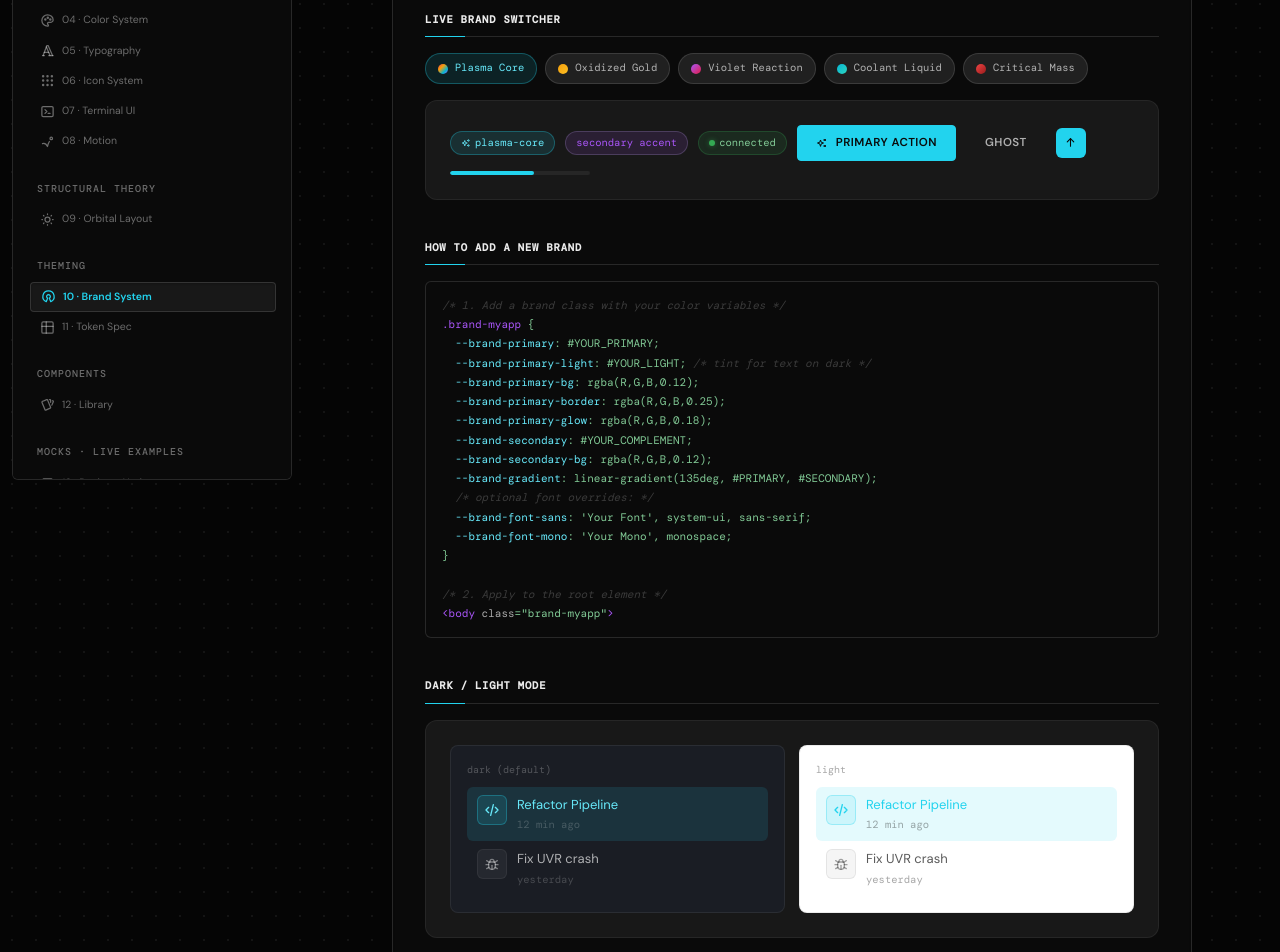
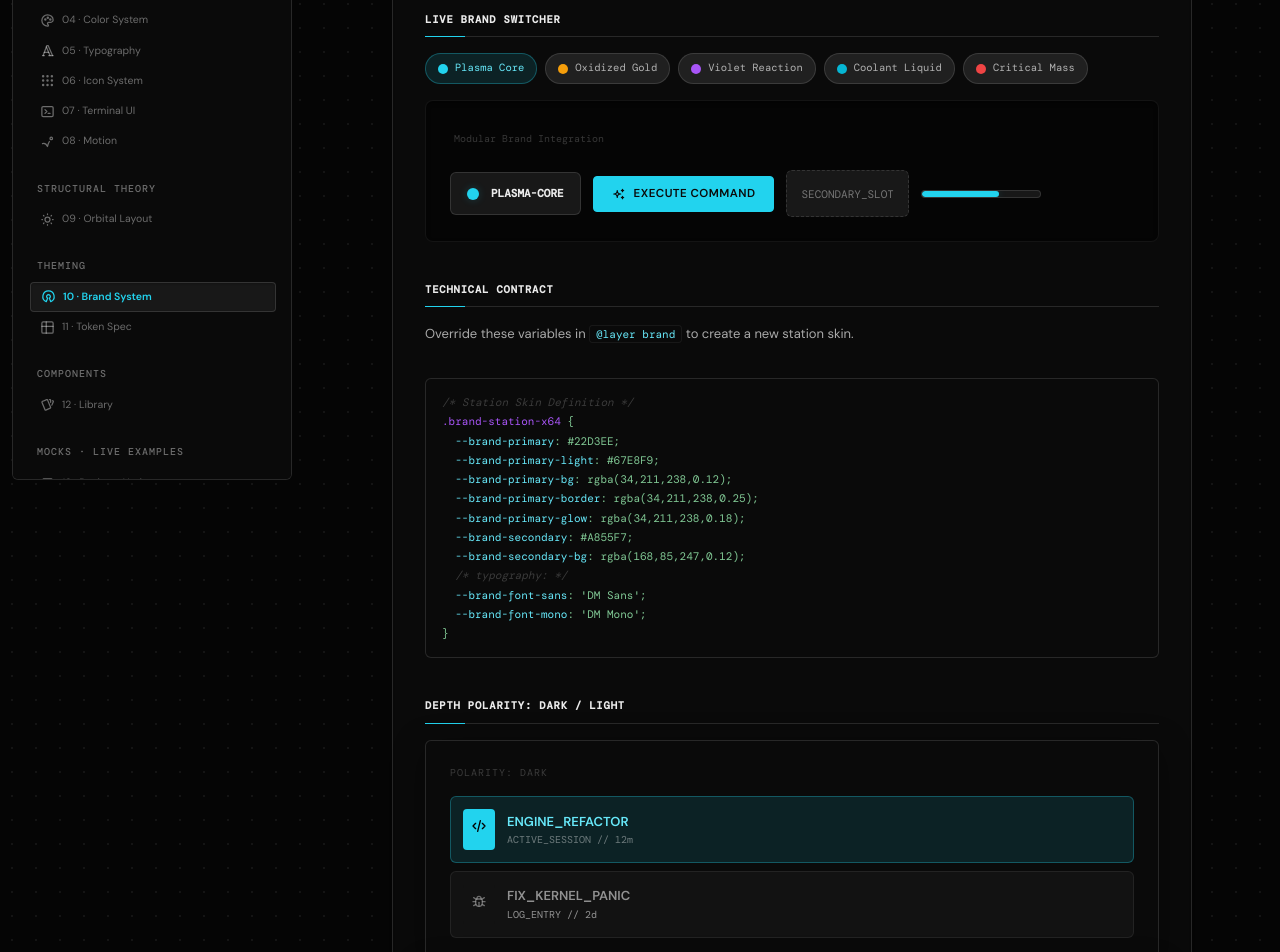
Before and after one commit to julesklord/monolithUI, a React (Vite) app in the folder monolith-ui/: page /MonolithUI/branding in a window 1280 px wide. Shown: the part 320-1272 px from the top of the page. Built offline with nearby package versions, Linux system fonts and the light colour scheme.

Commit message:
style: synchronize Brand System mocks with Elegant Industrial identity

```diff
--- a/monolith-ui/src/docs/sections/BrandTheming.tsx
+++ b/monolith-ui/src/docs/sections/BrandTheming.tsx
@@ -1,7 +1,6 @@
 import React from 'react';
 import {
   IconSparkles,
-  IconArrowUp,
   IconCode,
   IconBug
 } from '@tabler/icons-react';
@@ -22,77 +21,110 @@ export const BrandTheming: React.FC<BrandThemingProps> = ({ brand, handleBrandCl
         <div className="subsection-title">Live brand switcher</div>
         <div className="brand-switcher" id="brandSwitcher">
           <div className={`brand-btn ${brand === 'brand-plasma-core' ? 'active' : ''}`} onClick={() => handleBrandClick('brand-plasma-core')}>
-            <div className="brand-dot" style={{ background: 'linear-gradient(135deg, #ef4444 0%, #f59e0b 35%, #06b6d4 70%, #a855f7 100%)' }}></div>
+            <div className="brand-dot" style={{ background: '#22d3ee' }}></div>
             Plasma Core
           </div>
           <div className={`brand-btn ${brand === 'brand-oxidized-gold' ? 'active' : ''}`} onClick={() => handleBrandClick('brand-oxidized-gold')}>
-            <div className="brand-dot" style={{ background: 'linear-gradient(135deg,#f59e0b,#fbbf24)' }}></div>
+            <div className="brand-dot" style={{ background: '#f59e0b' }}></div>
             Oxidized Gold
           </div>
           <div className={`brand-btn ${brand === 'brand-violet-reaction' ? 'active' : ''}`} onClick={() => handleBrandClick('brand-violet-reaction')}>
-            <div className="brand-dot" style={{ background: 'linear-gradient(135deg,#a855f7,#e11d48)' }}></div>
+            <div className="brand-dot" style={{ background: '#a855f7' }}></div>
             Violet Reaction
           </div>
           <div className={`brand-btn ${brand === 'brand-coolant-liquid' ? 'active' : ''}`} onClick={() => handleBrandClick('brand-coolant-liquid')}>
-            <div className="brand-dot" style={{ background: 'linear-gradient(135deg,#06b6d4,#2dd4bf)' }}></div>
+            <div className="brand-dot" style={{ background: '#06b6d4' }}></div>
             Coolant Liquid
           </div>
           <div className={`brand-btn ${brand === 'brand-critical-mass' ? 'active' : ''}`} onClick={() => handleBrandClick('brand-critical-mass')}>
-            <div className="brand-dot" style={{ background: 'linear-gradient(135deg,#ef4444,#991b1b)' }}></div>
+            <div className="brand-dot" style={{ background: '#ef4444' }}></div>
             Critical Mass
           </div>
         </div>
-        <div className="canvas row" style={{ gap: '10px', alignItems: 'center' }} id="brandPreview">
-          <div className="pill primary"><IconSparkles size={10} /><span>{brand.replace('brand-', '')}</span></div>
-          <div className="pill secondary">secondary accent</div>
-          <div className="pill success"><div className="sdot on"></div>connected</div>
-          <button className="btn primary"><IconSparkles size={12} />Primary action</button>
-          <button className="btn ghost">Ghost</button>
-          <div className="send-btn"><IconArrowUp size={13} /></div>
-          <div className="progress-bar" style={{ width: '140px' }}><div className="progress-fill" style={{ width: '60%' }}></div></div>
+
+        <div className="canvas" style={{ padding: '24px', display: 'flex', flexDirection: 'column', gap: '24px', background: 'var(--ui-surface-0)', borderRadius: 'var(--ui-r-lg)', boxShadow: 'var(--ui-inset-deep)' }}>
+          <div className="canvas-label">Modular Brand Integration</div>
+          <div style={{ display: 'flex', gap: '12px', flexWrap: 'wrap', alignItems: 'center' }}>
+            <div className="surface-card" style={{ display: 'flex', gap: '12px', alignItems: 'center', padding: '12px 16px' }}>
+              <div style={{ width: '12px', height: '12px', background: 'var(--brand-primary)', borderRadius: '50%', boxShadow: '0 0 8px var(--ui-accent-primary-glow)' }}></div>
+              <span style={{ fontSize: '11px', fontWeight: 800, fontFamily: 'var(--ui-font-mono)', textTransform: 'uppercase' }}>{brand.replace('brand-', '')}</span>
+            </div>
+
+            <button className="btn primary">
+              <IconSparkles size={14} stroke={2} />
+              Execute Command
+            </button>
+
+            <div className="surface-card" style={{ padding: '10px 14px', borderStyle: 'dashed' }}>
+              <span style={{ fontSize: '11px', color: 'var(--ui-text-tertiary)', fontFamily: 'var(--ui-font-mono)' }}>SECONDARY_SLOT</span>
+            </div>
+
+            <div className="progress-bar" style={{ width: '120px', height: '8px', background: 'var(--ui-surface-3)', border: '1px solid var(--ui-border-default)', borderRadius: 'var(--ui-r-pill)', overflow: 'hidden' }}>
+              <div className="progress-fill" style={{ width: '65%', height: '100%', background: 'var(--brand-primary)', boxShadow: '0 0 10px var(--ui-accent-primary-glow)' }}></div>
+            </div>
+          </div>
         </div>
       </div>
 
       <div className="subsection">
-        <div className="subsection-title">How to add a new brand</div>
+        <div className="subsection-title">Technical Contract</div>
+        <p className="section-desc">Override these variables in <span className="icode">@layer brand</span> to create a new station skin.</p>
         <div className="code">
-          <span className="c">/* 1. Add a brand class with your color variables */</span><br/>
-          <span className="k">.brand-myapp</span> {'{'}<br/>
-          &nbsp;&nbsp;<span className="v">--brand-primary</span>:        <span className="s">#YOUR_PRIMARY</span>;<br/>
-          &nbsp;&nbsp;<span className="v">--brand-primary-light</span>:  <span className="s">#YOUR_LIGHT</span>;   <span className="c">/* tint for text on dark */</span><br/>
-          &nbsp;&nbsp;<span className="v">--brand-primary-bg</span>:     <span className="s">rgba(R,G,B,0.12)</span>;<br/>
-          &nbsp;&nbsp;<span className="v">--brand-primary-border</span>: <span className="s">rgba(R,G,B,0.25)</span>;<br/>
-          &nbsp;&nbsp;<span className="v">--brand-primary-glow</span>:   <span className="s">rgba(R,G,B,0.18)</span>;<br/>
-          &nbsp;&nbsp;<span className="v">--brand-secondary</span>:      <span className="s">#YOUR_COMPLEMENT</span>;<br/>
-          &nbsp;&nbsp;<span className="v">--brand-secondary-bg</span>:   <span className="s">rgba(R,G,B,0.12)</span>;<br/>
-          &nbsp;&nbsp;<span className="v">--brand-gradient</span>:       <span className="s">linear-gradient(135deg, #PRIMARY, #SECONDARY)</span>;<br/>
-          &nbsp;&nbsp;<span className="c">/* optional font overrides: */</span><br/>
-          &nbsp;&nbsp;<span className="v">--brand-font-sans</span>:      <span className="s">'Your Font', system-ui, sans-serif</span>;<br/>
-          &nbsp;&nbsp;<span className="v">--brand-font-mono</span>:      <span className="s">'Your Mono', monospace</span>;<br/>
-          {'}'}<br/>
-          <br/>
-          <span className="c">/* 2. Apply to the root element */</span><br/>
-          <span className="k">&lt;body</span> <span className="n">class</span>=<span className="s">"brand-myapp"</span><span className="k">&gt;</span>
+          <span className="c">/* Station Skin Definition */</span><br/>
+          <span className="k">.brand-station-x64</span> {'{'}<br/>
+          &nbsp;&nbsp;<span className="v">--brand-primary</span>:        <span className="s">#22D3EE</span>;<br/>
+          &nbsp;&nbsp;<span className="v">--brand-primary-light</span>:  <span className="s">#67E8F9</span>;<br/>
+          &nbsp;&nbsp;<span className="v">--brand-primary-bg</span>:     <span className="s">rgba(34,211,238,0.12)</span>;<br/>
+          &nbsp;&nbsp;<span className="v">--brand-primary-border</span>: <span className="s">rgba(34,211,238,0.25)</span>;<br/>
+          &nbsp;&nbsp;<span className="v">--brand-primary-glow</span>:   <span className="s">rgba(34,211,238,0.18)</span>;<br/>
+          &nbsp;&nbsp;<span className="v">--brand-secondary</span>:      <span className="s">#A855F7</span>;<br/>
+          &nbsp;&nbsp;<span className="v">--brand-secondary-bg</span>:   <span className="s">rgba(168,85,247,0.12)</span>;<br/>
+          &nbsp;&nbsp;<span className="c">/* typography: */</span><br/>
+          &nbsp;&nbsp;<span className="v">--brand-font-sans</span>:      <span className="s">'DM Sans'</span>;<br/>
+          &nbsp;&nbsp;<span className="v">--brand-font-mono</span>:      <span className="s">'DM Mono'</span>;<br/>
+          {'}'}
         </div>
       </div>
 
       <div className="subsection" id="darklight">
-        <div className="subsection-title">Dark / Light mode</div>
-        <div className="canvas grid2" style={{ gap: '14px' }}>
-          <div style={{ background: '#1a1d24', border: '1px solid rgba(255,255,255,0.07)', borderRadius: 'var(--ui-r-lg)', padding: '16px' }}>
-            <div style={{ fontSize: '10px', fontFamily: 'var(--ui-font-mono)', color: 'rgba(255,255,255,0.25)', marginBottom: '10px' }}>dark (default)</div>
-            <div className="sess-item active" style={{ background: 'var(--brand-primary-bg)' }}><div className="sess-icon" style={{ background: 'var(--brand-primary-bg)', borderColor: 'var(--brand-primary-border)', color: 'var(--brand-primary-light)' }}><IconCode size={16} /></div><div className="sess-info"><div className="sess-title" style={{ color: 'var(--brand-primary-light)' }}>Refactor Pipeline</div><div className="sess-meta">12 min ago</div></div></div>
-            <div className="sess-item" style={{ padding: '8px 10px', cursor: 'pointer' }}><div className="sess-icon"><IconBug size={16} /></div><div className="sess-info"><div className="sess-title">Fix UVR crash</div><div className="sess-meta">yesterday</div></div></div>
+        <div className="subsection-title">Depth Polarity: Dark / Light</div>
+        <div className="grid2" style={{ gap: '20px' }}>
+          <div className="surface-card elevated" style={{ padding: '24px', background: 'var(--ui-surface-1)' }}>
+            <div style={{ fontSize: '10px', fontFamily: 'var(--ui-font-mono)', color: 'var(--ui-text-disabled)', marginBottom: '16px', textTransform: 'uppercase', letterSpacing: '0.1em' }}>POLARITY: DARK</div>
+            <div style={{ display: 'flex', flexDirection: 'column', gap: '8px' }}>
+               <div className="surface-card" style={{ background: 'var(--brand-primary-bg)', borderColor: 'var(--brand-primary-border)', padding: '12px', display: 'flex', gap: '12px', alignItems: 'center' }}>
+                  <div style={{ padding: '8px', background: 'var(--brand-primary)', borderRadius: 'var(--ui-r-sm)', color: '#000' }}><IconCode size={16} /></div>
+                  <div>
+                    <div style={{ fontSize: '13px', fontWeight: 700, color: 'var(--brand-primary-light)' }}>ENGINE_REFACTOR</div>
+                    <div style={{ fontSize: '10px', fontFamily: 'var(--ui-font-mono)', color: 'var(--ui-text-tertiary)' }}>ACTIVE_SESSION // 12m</div>
+                  </div>
+               </div>
+               <div className="surface-card" style={{ padding: '12px', display: 'flex', gap: '12px', alignItems: 'center', opacity: 0.6 }}>
+                  <div style={{ padding: '8px', background: 'var(--ui-surface-3)', borderRadius: 'var(--ui-r-sm)', color: 'var(--ui-text-secondary)' }}><IconBug size={16} /></div>
+                  <div>
+                    <div style={{ fontSize: '13px', fontWeight: 700 }}>FIX_KERNEL_PANIC</div>
+                    <div style={{ fontSize: '10px', fontFamily: 'var(--ui-font-mono)' }}>LOG_ENTRY // 2d</div>
+                  </div>
+               </div>
+            </div>
           </div>
-          <div data-theme="light" style={{ background: '#ffffff', border: '1px solid rgba(0,0,0,0.08)', borderRadius: 'var(--ui-r-lg)', padding: '16px' }}>
-            <div style={{ fontSize: '10px', fontFamily: 'var(--ui-font-mono)', color: 'rgba(0,0,0,0.35)', marginBottom: '10px' }}>light</div>
-            <div style={{ display: 'flex', alignItems: 'flex-start', gap: '10px', padding: '8px 10px', borderRadius: 'var(--ui-r-md)', background: 'var(--brand-primary-bg)', cursor: 'pointer' }}>
-              <div style={{ width: '30px', height: '30px', borderRadius: 'var(--ui-r-md)', background: 'var(--brand-primary-bg)', border: '1px solid var(--brand-primary-border)', display: 'flex', alignItems: 'center', justifyContent: 'center', fontSize: '14px', color: 'var(--brand-primary)' }}><IconCode size={16} /></div>
-              <div style={{ flex: '1' }}><div style={{ fontSize: '13px', color: 'var(--brand-primary)' }}>Refactor Pipeline</div><div style={{ fontSize: '10.5px', fontFamily: 'var(--ui-font-mono)', color: 'rgba(0,0,0,0.35)', marginTop: '2px' }}>12 min ago</div></div>
-            </div>
-            <div style={{ display: 'flex', alignItems: 'flex-start', gap: '10px', padding: '8px 10px', borderRadius: 'var(--ui-r-md)', cursor: 'pointer' }}>
-              <div style={{ width: '30px', height: '30px', borderRadius: 'var(--ui-r-md)', background: 'rgba(0,0,0,0.04)', border: '1px solid rgba(0,0,0,0.07)', display: 'flex', alignItems: 'center', justifyContent: 'center', fontSize: '14px', color: 'rgba(0,0,0,0.35)' }}><IconBug size={16} /></div>
-              <div style={{ flex: '1' }}><div style={{ fontSize: '13px', color: 'rgba(0,0,0,0.65)' }}>Fix UVR crash</div><div style={{ fontSize: '10.5px', fontFamily: 'var(--ui-font-mono)', color: 'rgba(0,0,0,0.35)', marginTop: '2px' }}>yesterday</div></div>
+          <div data-theme="light" className="surface-card elevated" style={{ padding: '24px', background: '#ffffff', color: '#000' }}>
+            <div style={{ fontSize: '10px', fontFamily: 'var(--ui-font-mono)', color: 'rgba(0,0,0,0.3)', marginBottom: '16px', textTransform: 'uppercase', letterSpacing: '0.1em' }}>POLARITY: LIGHT</div>
+            <div style={{ display: 'flex', flexDirection: 'column', gap: '8px' }}>
+               <div className="surface-card" style={{ background: 'rgba(0,0,0,0.03)', borderColor: 'var(--brand-primary)', borderLeftWidth: '4px', padding: '12px', display: 'flex', gap: '12px', alignItems: 'center' }}>
+                  <div style={{ padding: '8px', background: 'var(--brand-primary)', borderRadius: 'var(--ui-r-sm)', color: '#fff' }}><IconCode size={16} /></div>
+                  <div>
+                    <div style={{ fontSize: '13px', fontWeight: 700, color: '#000' }}>ENGINE_REFACTOR</div>
+                    <div style={{ fontSize: '10px', fontFamily: 'var(--ui-font-mono)', color: 'rgba(0,0,0,0.4)' }}>ACTIVE_SESSION // 12m</div>
+                  </div>
+               </div>
+               <div className="surface-card" style={{ padding: '12px', display: 'flex', gap: '12px', alignItems: 'center', opacity: 0.6 }}>
+                  <div style={{ padding: '8px', background: 'rgba(0,0,0,0.05)', borderRadius: 'var(--ui-r-sm)', color: '#666' }}><IconBug size={16} /></div>
+                  <div>
+                    <div style={{ fontSize: '13px', fontWeight: 700, color: '#000' }}>FIX_KERNEL_PANIC</div>
+                    <div style={{ fontSize: '10px', fontFamily: 'var(--ui-font-mono)', color: 'rgba(0,0,0,0.4)' }}>LOG_ENTRY // 2d</div>
+                  </div>
+               </div>
             </div>
           </div>
         </div>
```
